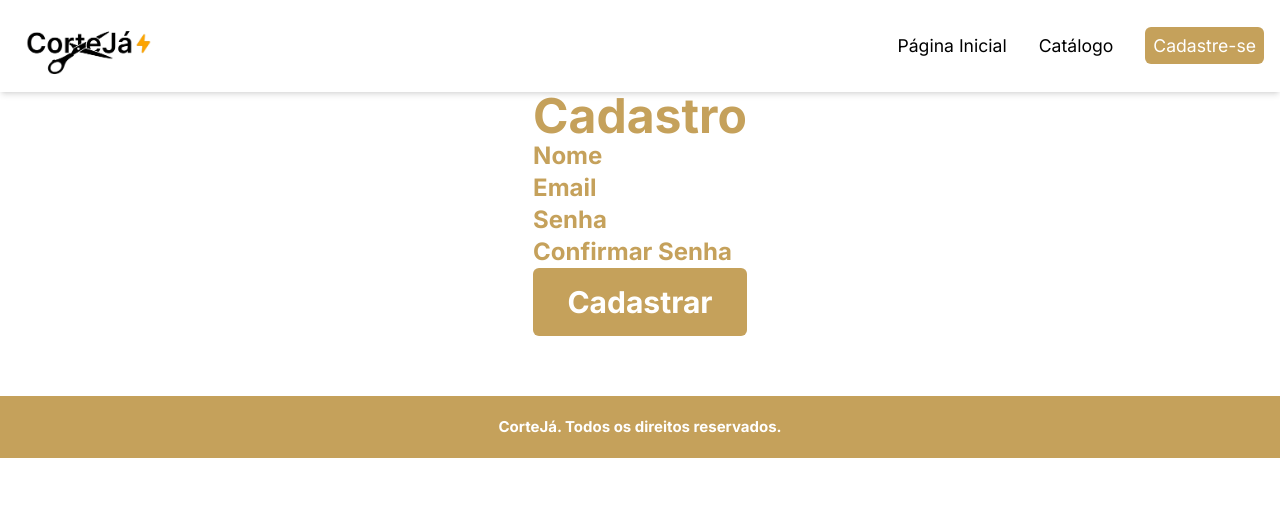
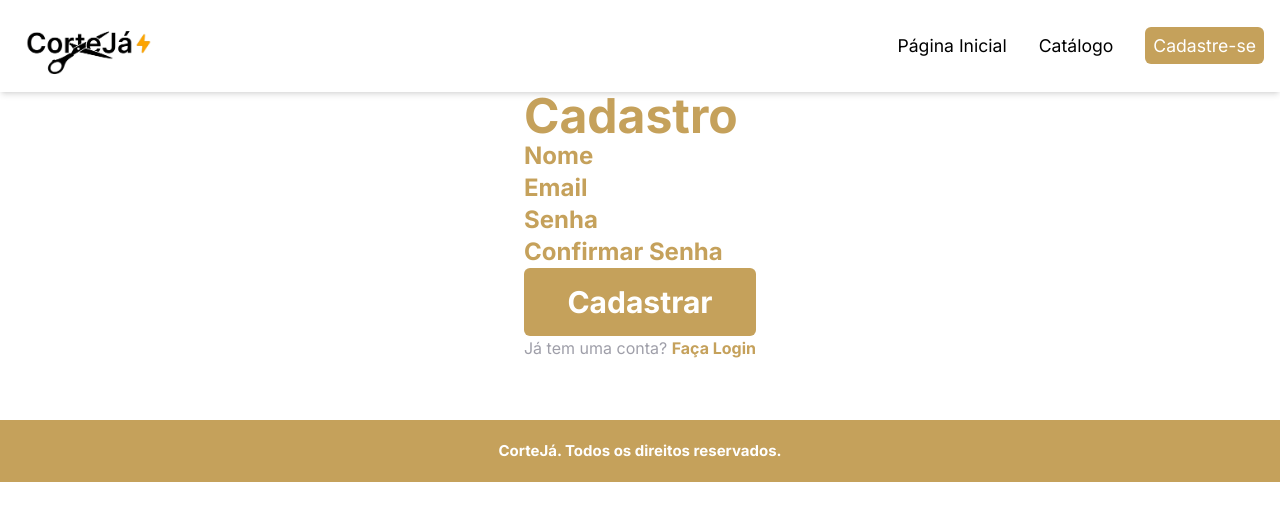
Before and after one commit to Thiago013v/projeto-corte-ja, a Next.js app: page /cadastro-usuario in a window 1280 px wide. Shown: the top 520 px of the page. Built offline with nearby package versions, Linux system fonts and the light colour scheme.

Commit message:
Adicionado link para página de login

```diff
--- a/src/app/cadastro-usuario/page.tsx
+++ b/src/app/cadastro-usuario/page.tsx
@@ -1,3 +1,5 @@
+import Link from "next/link";
+
 export default function CadasterUser() {
   return (
     <main className="flex flex-col justify-center items-center">
@@ -38,6 +40,13 @@ export default function CadasterUser() {
         <button className="p-4 bg-secondary text-surface font-bold text-3xl rounded-md">
           Cadastrar
         </button>
+
+        <p className="text-zinc-400">
+          Já tem uma conta?{" "}
+          <Link className="text-secondary font-bold" href="/login">
+            Faça Login
+          </Link>
+        </p>
       </div>
     </main>
   );
```
